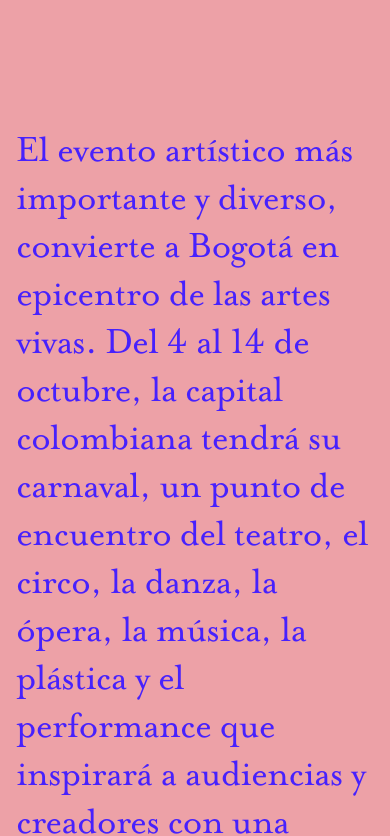
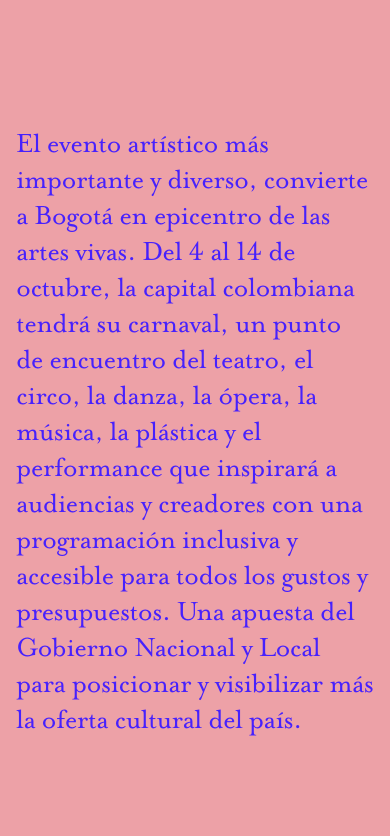
Before and after one commit to josnethmoreno/fiav, a website built with Vite: page index.html in a window 390 px wide. Shown: the part 590-1426 px from the top of the page. Built offline with nearby package versions, Linux system fonts and the light colour scheme; some packages are replaced by stand-ins of ours.

Commit message:
fix mobile

```diff
--- a/style.css
+++ b/style.css
@@ -378,8 +378,9 @@
   }
 
   .text p {
-    font-size: 40px;
+    font-size: 30px;
     line-height: 1.2;
+    text-wrap: balance;
   }
 }
 
```
